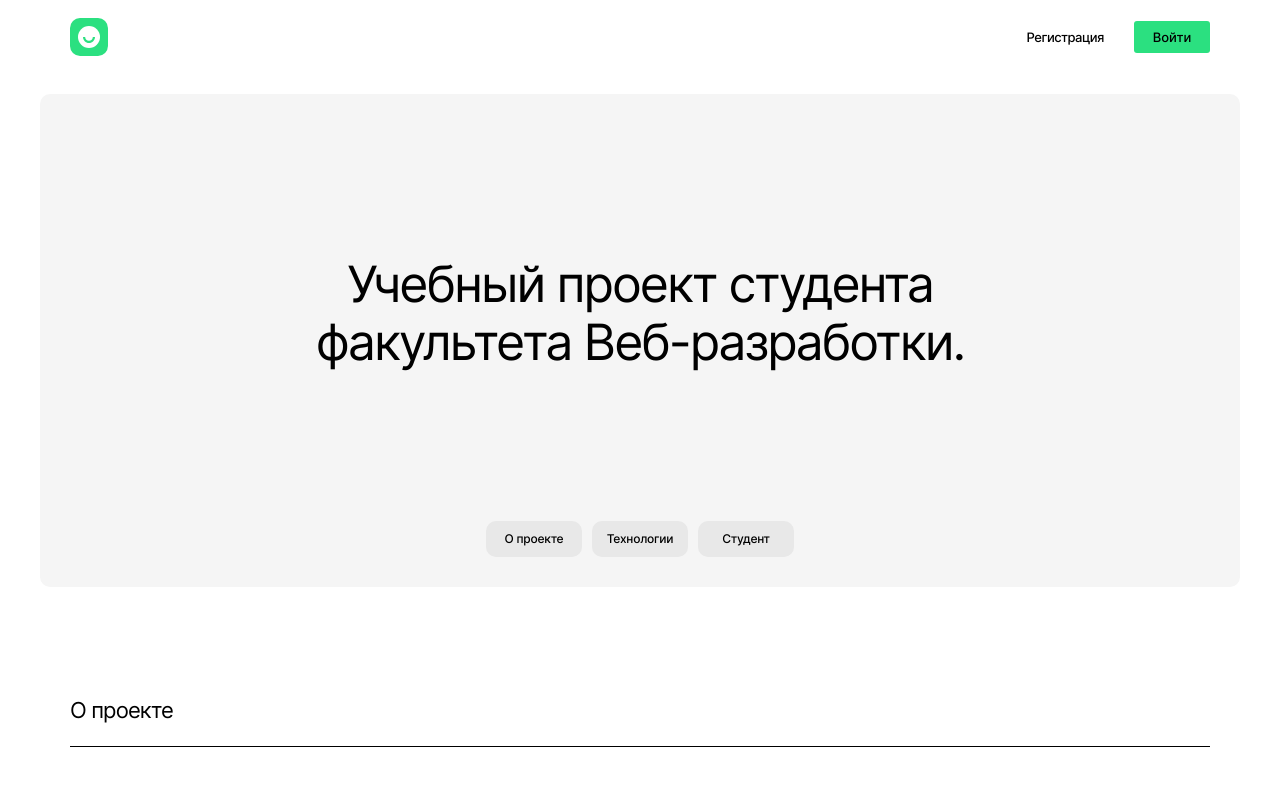
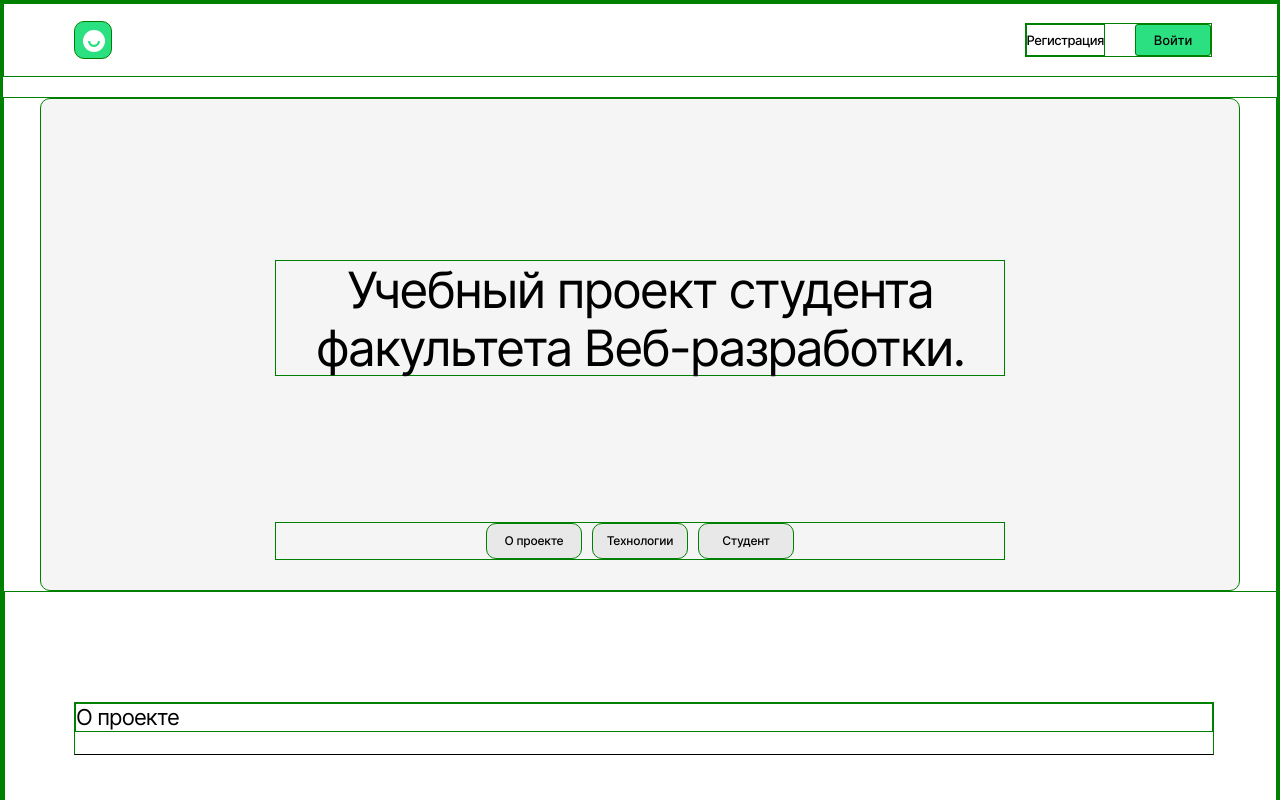
Before and after one commit to AndreiZhura/movies-explorer-frontend, a React (Create React App) app: page / in a window 1280 px wide. Shown: the top 800 px of the page. Built offline with nearby package versions, Linux system fonts and the light colour scheme.

Commit message:
fix: скролы

```diff
--- a/src/components/App/App.css
+++ b/src/components/App/App.css
@@ -11,4 +11,5 @@
 
 *{
     box-sizing: border-box;
+    border: 1px solid green;
 }
--- a/src/components/Main/AboutMe/AboutMe.css
+++ b/src/components/Main/AboutMe/AboutMe.css
@@ -190,14 +190,9 @@
 
 @media screen and (max-width:330px) {
 
-    .about-me {
-    }
-
     .about-me__info{
-
         width: 99%;
     }
-
 }
 
 @media screen and (max-width:320px) {
--- a/src/components/Main/AboutProject/AboutProject.css
+++ b/src/components/Main/AboutProject/AboutProject.css
@@ -172,6 +172,7 @@
     }
 
     .about-project__time {
+        margin: 61px 50px 0 0px;
         width: calc(100vw -  15vw);
     }
 
```
